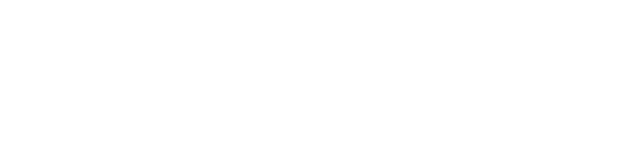
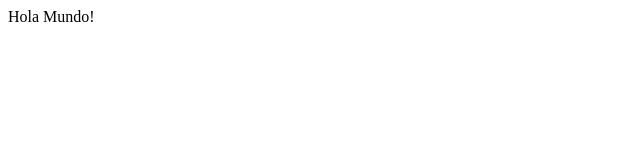
Before and after one commit to KENIELGD/Tzuzul-MiniProject, a plain HTML site: page index.html in a window 1280 px wide. Shown: the whole page, without its empty margins (0-640 px from the left). Drawn offline with Linux system fonts and the light colour scheme.

Commit message:
Agrego espacio para trabajar

```diff
--- a/index.html
+++ b/index.html
@@ -13,6 +13,12 @@
         <div id="" class=""></div>
     </section>
 
+    <section id="" class="" >
+        <div id="" class="">
+            <span>Hola Mundo!</span>
+        </div>
+    </section>
+
     <footer id="" class=""></footer>
 </body>
 </html>
```
